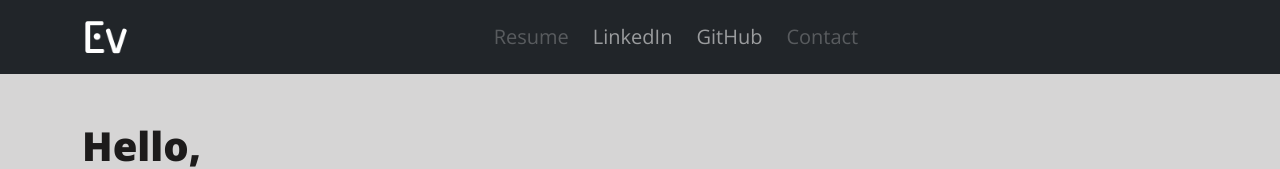
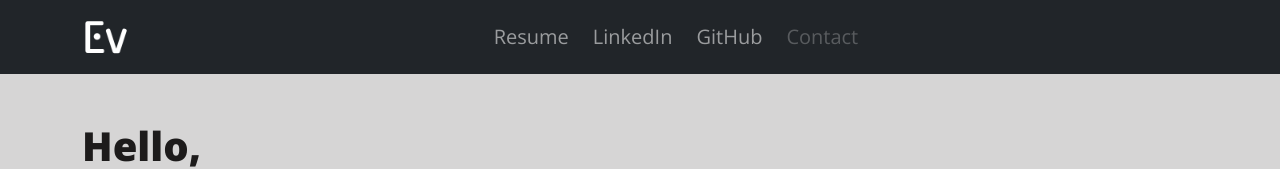
Before and after one commit to vasconcedu/vasconcedu.github.io, a React (Create React App) app: page / in a window 1280 px wide. Shown: the top 169 px of the page. Built offline with nearby package versions, Linux system fonts and the light colour scheme.

Commit message:
add resume

```diff
--- a/src/components/Main.js
+++ b/src/components/Main.js
@@ -194,7 +194,7 @@ const Main = () => {
       <Row className="mb-5">
 
           {/* TODO add link to repo  */}
-          <Project title="This Website" text="Crafted in VS Code by yours truly, using React and Bootstrap." btn={projectBtn} href="#" cursor={linus} />
+          <Project title="This Website" text="Crafted in VS Code by yours truly, using React and Bootstrap." btn={projectBtn} href="https://github.com/vasconcedu/my-personal-website" cursor={linus} />
 
       </Row>
 
--- a/src/components/MyNavbar.js
+++ b/src/components/MyNavbar.js
@@ -23,7 +23,7 @@ const MyNavbar = () => {
             <Navbar.Toggle className="ms-auto" aria-controls="basic-navbar-nav" />
             <Navbar.Collapse id="basic-navbar-nav">
               <Nav className="ms-auto me-auto text-center">
-                <Nav.Link className="fs-5 ms-lg-2" href="#" target="_blank" disabled>Resume</Nav.Link>
+                <Nav.Link className="fs-5 ms-lg-2" href="https://github.com/vasconcedu/my-resume/blob/master/resume.pdf" target="_blank">Resume</Nav.Link>
                 <Nav.Link className="fs-5 ms-lg-2" href="https://www.linkedin.com/in/vasconcedu/" target="_blank">LinkedIn</Nav.Link>
                 <Nav.Link className="fs-5 ms-lg-2" href="https://github.com/vasconcedu" target="_blank">GitHub</Nav.Link>
                 <Nav.Link className="fs-5 ms-lg-2" href="#" target="_blank" disabled>Contact</Nav.Link>
--- a/src/components/Project.js
+++ b/src/components/Project.js
@@ -14,7 +14,7 @@ const Project = ({ title, text, btn, href, cursor}) => {
           <Card.Text>
             <p>{text}</p>
           </Card.Text>
-          <Button className="my-card-btn stretched-link" variant="primary" href={href} style={{ cursor: `url(${cursor}), auto` }}>{btn}</Button>
+          <Button className="my-card-btn stretched-link" variant="primary" href={href} target="_blank" style={{ cursor: `url(${cursor}), auto` }}>{btn}</Button>
         </Card.Body>
 
       </Card>
```
